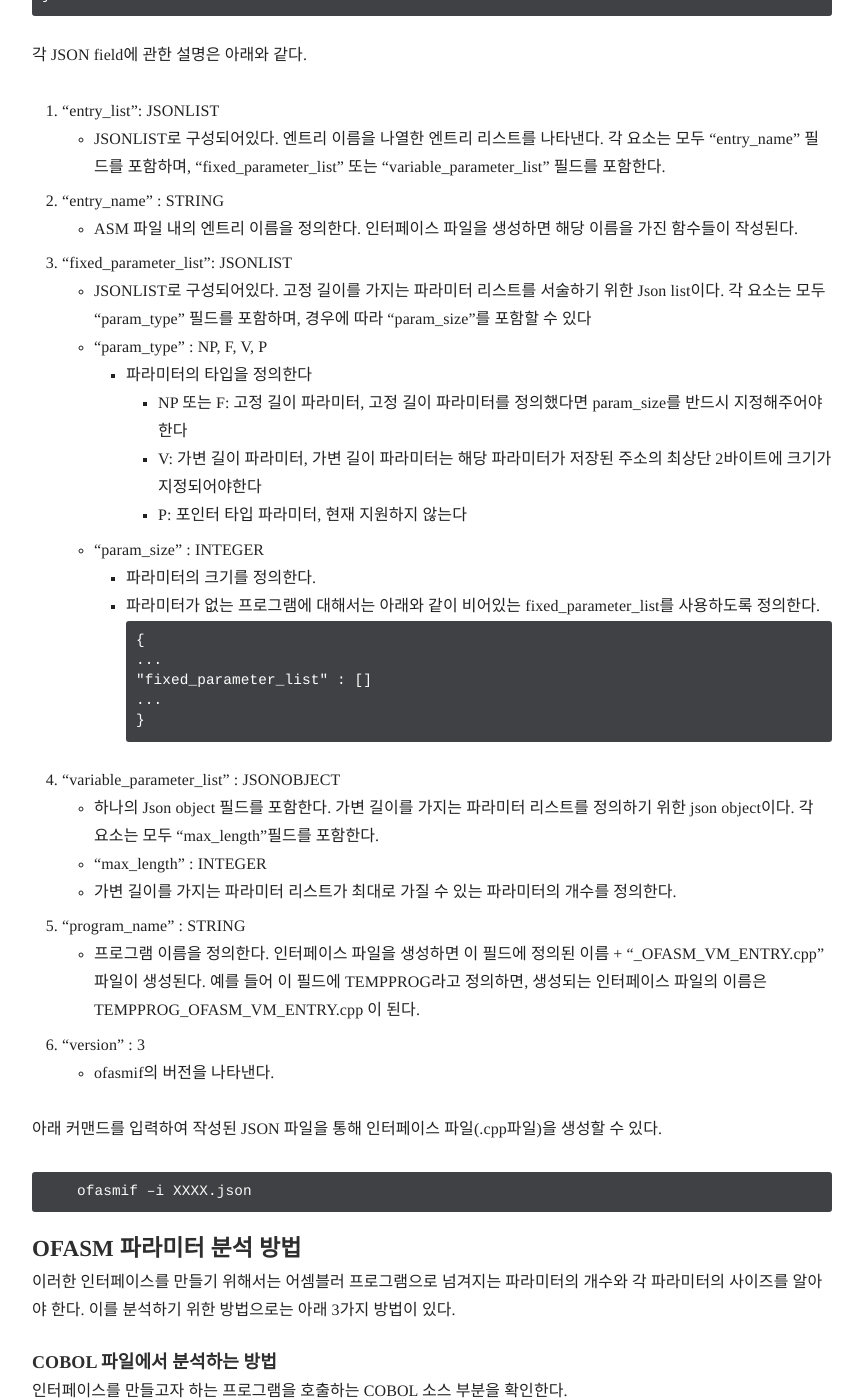
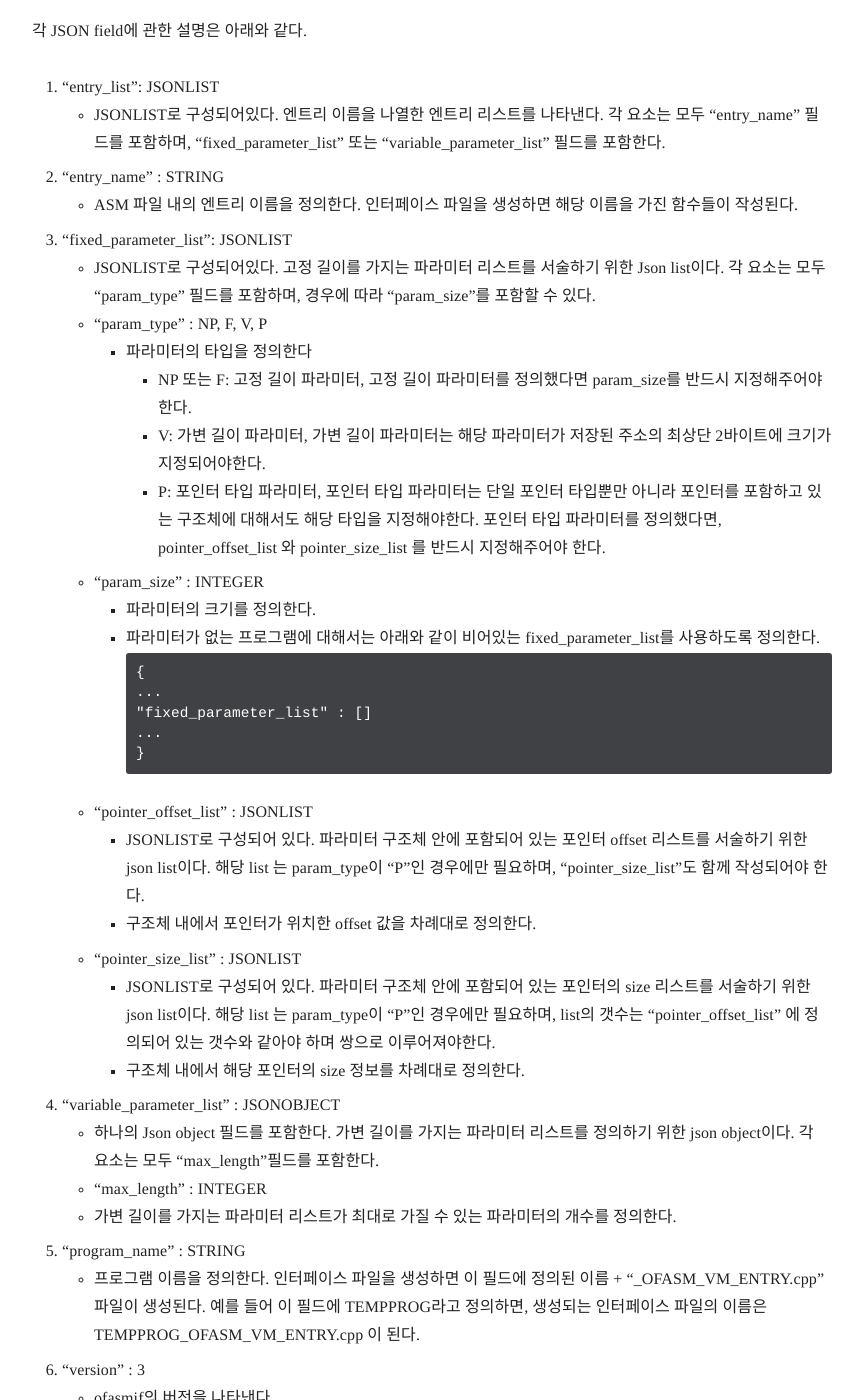
Before and after one commit to Tmaxsoft-Compiler/OFASM-Analyze-Manual, a Jekyll site: the page built from _docs/chapter-02/interface.md, in a window 1280 px wide and 1400 px high, scrolled down 2300 px. Shown: the whole window, without its empty margins (358-1221 px from the left). Built offline with Jekyll 4.4.1, drawn with Linux system fonts in a browser that asks for light colours; some of the changed text lies outside the part shown.

Commit message:
인터페이스 생성 메뉴얼 추가 정리
1. 포인터 파라미터를 사용하는 인터페이스 생성  JSON 파일 작성 방법 추가
2. Exit 인터페이스 생성  JSON 파일 작성 방법 추가
3. Load 인터페이스 생성 JSON 파일 작성 방법 추가

````diff
--- a/_docs/chapter-02/interface.md
+++ b/_docs/chapter-02/interface.md
@@ -9,7 +9,7 @@ order: 2
 ### OFASM 인터페이스의 필요성
 
 OFASM은 리눅스 환경 위에 메인프레임과 유사한 메모리 구조를 가지는 가상 머신(VM: Virtual Machine) 을 생성하고, 해당 메모리에 OFASM 프로그램(asmo 파일)을 로드(Load)하여 동작을 수행한다. OFASM 가상 머신의 구조는 자바 가상 머신의 모델을 본 따 설계된 것이기 때문에 외부에서 OFASM 프로그램을 호출하거나, OFASM에서 외부 프로그램을 호출하기 위해서는 자바에서 사용하는 JNI처럼 인터페이스 프로그램이 필요하다.
-즉, OFASM과 외부 프로그램 사이에는 각 호출 구조에 따라 세 가지의 인터페이스 프로그램이 필요하다
+즉, OFASM과 외부 프로그램 사이에는 각 호출 구조에 따라 세 가지의 인터페이스 프로그램이 필요하다.
 
 1. 외부 프로그램(COBOL 혹은 PLI)이 OFASM 프로그램을 호출
     * vmEntry를 호출하는 Entry 인터페이스 프로그램(XXX.so 파일)이 필요
@@ -43,7 +42,7 @@ OFASM 프로그램의 파라미터 리스트가 포함할 수 있는 파라미
 2. 가변 크기 파라미터(Variable size parameter)
     * 하나의 파라미터의 크기가 정해져있지 않을 때 그것을 가변 크기 파라미터라고 지칭한다. 파라미터 리스트 내에서 이 파라미터를 가리키는 주소의 2바이트에 파라미터 크기 정보가 삽입된다. 보통 JCL에서 어셈브러를 직접적으로 호출할 때 이 파라미터를 사용한다.
 3. 포인터 파라미터(Pointer parameter)
-    * 하나의 파라미터가 다른 메모리 영역을 가리킬 때 그것을 포인터 파라미터라고 지칭한다. OFASM 인터페이스에서는 현재 이 파라미터에 대한 지원은 하고 있지 않다. 만약 포인터를 파라미터로 전달하는 프로그램이라면 수동으로 인터페이스 파일을 작성해야 한다.
+    * 하나의 파라미터가 다른 메모리 영역을 가리킬 때 그것을 포인터 파라미터라고 지칭한다.
 
 #### JSON 파일 작성 방법
 
@@ -59,7 +58,9 @@ OFASM 프로그램의 파라미터 리스트가 포함할 수 있는 파라미
         [
             {
                 "param_size" : (PARASIZE),
-                "param_type" : (PARATYPE)
+                "param_type" : (PARATYPE),
+                "pointer_offset_list" : [OFFSET_POSITION, ...],
+                "pointer_size_list" : [POINTER_SIZE, ...]
             },
         ]
     },
@@ -72,7 +73,8 @@ OFASM 프로그램의 파라미터 리스트가 포함할 수 있는 파라미
     }
 ],
 "program_name" : "PROGNAME",
-"version" : 3
+"version" : 3,
+"interface_type" : "entry"
 }
 ```
 
@@ -83,12 +85,12 @@ OFASM 프로그램의 파라미터 리스트가 포함할 수 있는 파라미
 2. "entry_name" : STRING
     - ASM 파일 내의 엔트리 이름을 정의한다. 인터페이스 파일을 생성하면 해당 이름을 가진 함수들이 작성된다.
 3.  "fixed_parameter_list": JSONLIST
-    - JSONLIST로 구성되어있다. 고정 길이를 가지는 파라미터 리스트를 서술하기 위한 Json list이다. 각 요소는 모두 "param_type" 필드를 포함하며, 경우에 따라 "param_size"를 포함할 수 있다
+    - JSONLIST로 구성되어있다. 고정 길이를 가지는 파라미터 리스트를 서술하기 위한 Json list이다. 각 요소는 모두 "param_type" 필드를 포함하며, 경우에 따라 "param_size"를 포함할 수 있다.
     - "param_type" : NP, F, V, P
       - 파라미터의 타입을 정의한다
-        - NP 또는 F: 고정 길이 파라미터, 고정 길이 파라미터를 정의했다면 param_size를 반드시 지정해주어야한다
-        - V: 가변 길이 파라미터, 가변 길이 파라미터는 해당 파라미터가 저장된 주소의 최상단 2바이트에 크기가 지정되어야한다
-        - P: 포인터 타입 파라미터, 현재 지원하지 않는다
+        - NP 또는 F: 고정 길이 파라미터, 고정 길이 파라미터를 정의했다면 param_size를 반드시 지정해주어야한다.
+        - V: 가변 길이 파라미터, 가변 길이 파라미터는 해당 파라미터가 저장된 주소의 최상단 2바이트에 크기가 지정되어야한다.
+        - P: 포인터 타입 파라미터, 포인터 타입 파라미터는 단일 포인터 타입뿐만 아니라 포인터를 포함하고 있는 구조체에 대해서도 해당 타입을 지정해야한다. 포인터 타입 파라미터를 정의했다면, pointer_offset_list 와 pointer_size_list 를 반드시 지정해주어야 한다.
     - "param_size" : INTEGER
       - 파라미터의 크기를 정의한다.
       - 파라미터가 없는 프로그램에 대해서는 아래와 같이 비어있는 fixed_parameter_list를 사용하도록 정의한다.
@@ -99,6 +101,12 @@ OFASM 프로그램의 파라미터 리스트가 포함할 수 있는 파라미
     ...
     }
     ```
+    - "pointer_offset_list" : JSONLIST
+      - JSONLIST로 구성되어 있다. 파라미터 구조체 안에 포함되어 있는 포인터 offset 리스트를 서술하기 위한 json list이다. 해당 list 는 param_type이 "P"인 경우에만 필요하며, "pointer_size_list"도 함께 작성되어야 한다.
+      - 구조체 내에서 포인터가 위치한 offset 값을 차례대로 정의한다.
+    - "pointer_size_list" : JSONLIST
+      - JSONLIST로 구성되어 있다. 파라미터 구조체 안에 포함되어 있는 포인터의 size 리스트를 서술하기 위한 json list이다. 해당 list 는 param_type이 "P"인 경우에만 필요하며, list의 갯수는 "pointer_offset_list" 에 정의되어 있는 갯수와 같아야 하며 쌍으로 이루어져야한다.
+      - 구조체 내에서 해당 포인터의 size 정보를 차례대로 정의한다.
 4. "variable_parameter_list" : JSONOBJECT
    - 하나의 Json object 필드를 포함한다. 가변 길이를 가지는 파라미터 리스트를 정의하기 위한 json object이다. 각 요소는 모두 "max_length"필드를 포함한다.
    - "max_length" : INTEGER
@@ -107,6 +115,8 @@ OFASM 프로그램의 파라미터 리스트가 포함할 수 있는 파라미
    - 프로그램 이름을 정의한다. 인터페이스 파일을 생성하면 이 필드에 정의된 이름 + “_OFASM_VM_ENTRY.cpp” 파일이 생성된다. 예를 들어 이 필드에 TEMPPROG라고 정의하면, 생성되는 인터페이스 파일의 이름은 TEMPPROG_OFASM_VM_ENTRY.cpp 이 된다.
 6. "version" : 3
    - ofasmif의 버전을 나타낸다.
+7. "interface_type" : STRING
+   - 인터페이스의 타입을 정의한다. "interface_type" 을 정의하지 않으면, 기본적으로 entry 인터페이스를 생성한다. 정의할 수 있는 타입은 "entry", "load", "exit" 가 있다. 생성하고자 하는 인터페이스 타입을 정의해주면 해당 인터페이스를 생성하게 된다.
 
 아래 커맨드를 입력하여 작성된 JSON 파일을 통해 인터페이스 파일(.cpp파일)을 생성할 수 있다.
 
@@ -124,6 +134,8 @@ OFASM 프로그램의 파라미터 리스트가 포함할 수 있는 파라미
 ```cobol
 CALL 'PROGGMT' USING TEMP-GMT.
 ```
+
+###### 포인터 파라미터가 없는 경우
 
 예를 들어 위와 같은 코볼 소스에서는 PROGGMT 어셈블러 프로그램을 호출할 때 TEMP-GMT라는 host variable을 파라미터로 사용한다는 것을 알 수 있다. 따라서 파라미터의 개수는 1개이며, 파라미터의 사이즈는 TEMP-GMT의 전체 사이즈인 것을 알 수 있다. Host variable인 TEMP-GMT는 아래와 같이 정의되어있다.
 
@@ -214,6 +226,45 @@ CALL 'PROGGMT' USING TEMP-GMT.
 }
 ```
 
+###### 포인터 파라미터가 있는 경우
+
+아래와 같이 파라미터의 구조체에 포인터가 포함되어 있는 경우, 다음과 같은 방법으로 작성할 수 있다.
+
+```cobol
+01 TEMP-GMT.
+   02 TEST-PARAMETERS.
+      03 ARG1     PIC X(8) VALUE 'TESTAREA'.
+      03 ARG2     PIC S9(8) COMP VALUE 2.
+      03 ARG3     PIC S9(8) COMP VALUE 3.
+      03 ARG4-PTR POINTER VALUE NULLS.
+      03 ARG5-PTR POINTER VALUE NULLS.
+      03 ARG6     PIC S9(8) COMP VALUE 6.
+      03 ARG7     PIC X(8) VALUE 'ARGUMENT'.
+      03 ARG8-PTR POINTER VALUE NULLS.
+```
+포인터 파라미터가 있는 경우는 각 포인터 타입의 offset 과 size 정보가 필요하다. offset 계산과 size 정보를 바탕으로 아래와 같이 JSON 파일을 작성할 수 있다.
+
+```json
+{
+    "entry_list" :
+    [{
+        "entry_name" : "PROGGMT",
+        "fixed_parameter_list" :
+        [
+            {
+                "param_type" : "P",
+                "param_size" : 40,
+                "pointer_offset_list" : [ 16, 20, 36 ],
+                "pointer_size_list" : [ 4, 4, 4]
+            }
+        ]
+    }],
+"program_name" : "PROGGMT",
+
+"version" : 3
+}
+```
+
 ##### JCL 파일에서 분석하는 방법
 
 JCL에서 호출하는 어셈블러에 대한 인터페이스는 언제나 고정 길이 파라미터 리스트(fixed_parameter_list)를 사용한다. JCL에서 프로그램을 호출할 때 파라미터를 사용하는지에 대한 여부는 EXEC PGM 구문에서 PARM 필드를 통해 판단할 수 있다. 우선 JCL에서 어셈블러 프로그램을 실행하는 부분을 확인한다.
@@ -270,7 +321,33 @@ g++ -shared –fPIC –o XXXX.so XXXX_OFASM_VM_ENTRY.cpp –L$OFASM_HOME/lib –
 
 #### 파일 이름 규약
 
-OFASM VM은 외부 프로그램을 호출하기 위해 파일 이름 및 함수 이름에 대한 규약을 가진다. 다음은 TESTCOB 이라는 외부 프로그램을 호출하기 위한 Exit 인터페이스에 대한 예제 코드이다.
+OFASM VM은 외부 프로그램을 호출하기 위해 파일 이름 및 함수 이름에 대한 규약을 가진다.
+EXIT 인터페이스는 다음과 같은 JSON 파일을 통해 생성할 수도 있고, 직접 코드를 작성하여 생성할 수도 있다.
+
+```json
+{
+"entry_list":
+[
+    {
+        "entry_name" : "ENTRYNAME1",
+        "fixed_parameter_cnt" : (PARACNT)
+    }
+],
+"program_name" : "PROGNAME",
+"version" : 3,
+"interface_type" : "exit"
+}
+```
+
+- "fixed_parameter_cnt" (가칭) : 외부 프로그램(코볼 등)에서 파라미터를 사용하지 않는다면 0, 사용한다면 해당 파라미터의 갯수를 지정해준다.
+
+마찬가지로 아래 커맨드를 입력하여 작성한 JSON 파일을 통해 Exit 인터페이스 파일(.cpp파일)을 생성할 수 있다.
+
+<pre>
+    ofasmif –i XXXX.json
+</pre>
+
+파라미터가 없는 TESTCOB 이라는 외부 프로그램을 호출하기 위한 Exit 인터페이스는 아래과 같이 생성된다.
 
 ``` c++
 #include <stdlib.h>
@@ -289,7 +366,7 @@ int TESTCOB_OFASM_VM_EXIT()
 }
 ```
 
-외부 프로그램(코볼 등)에서 파라미터를 사용한다면 파라미터의 함수 정의에 파라미터를 포함하여 작성하면 된다. 예를 들어 TESTCOB 프로그램이 3개의 파라미터를 받는다면 아래와 같이 Exit 인터페이스를 작성할 수 있다.
+또한, TESTCOB 프로그램이 3개의 파라미터를 받는다면 아래와 같이 Exit 인터페이스가 생성된다.
 
 ``` c++
 ...
@@ -302,6 +379,7 @@ int TESTCOB_OFASM_VM_EXIT(char* p0, char* p1, char* p2)
 }
 ...
 ```
+
 정의된 함수의 이름에 주목하길 바란다. 함수의 이름은 반드시 *“호출할 프로그램의 이름 + _OFASM_VM_EXIT”* 가 되어야 한다. 이는 OFASM에서 Exit 인터페이스를 호출하기 위해 고유하게 사용하는 이름 규약이다.
 
 #### Exit 인터페이스 파일 컴파일
@@ -313,3 +391,31 @@ g++ -fPIC –shared –o TESTCOB_OFASM_VM_EXIT.so TESTCOB_OFASM_VM_EXIT.cpp  –
 </pre>
 
  출력 파일의 이름에도 역시 주목하길 바란다. Exit 인터페이스에 대한 함수 이름과 함께 파일 이름도 동일한 규약을 가진다. *“호출할 프로그램의 이름 + _OFASM_VM_EXIT.so”* 가 되어야 한다.
+
+
+### Load 인터페이스
+
+Load 인터페이스 파일을 생성하기 위한 JSON 파일 작성 방법은 entry 인터페이스 생성을 위한 JSON 파일 작성 방법과 동일하며, 반드시 "interface_type" 을 "load"로 지정해주어야 한다.
+
+```json
+{
+"entry_list":
+[
+    {
+        "entry_name" : "ENTRYNAME1",
+        "fixed_parameter_list" :
+        [
+            {
+                "param_size" : (PARASIZE),
+                "param_type" : (PARATYPE),
+                "pointer_offset_list" : [OFFSET_POSITION, ...],
+                "pointer_size_list" : [POINTER_SIZE, ...]
+            },
+        ]
+    }
+],
+"program_name" : "PROGNAME",
+"version" : 3,
+"interface_type" : "load"
+}
+```
````
Also changed, not shown: other parts of _docs/chapter-02/interface.md (+0 -1 lines).
